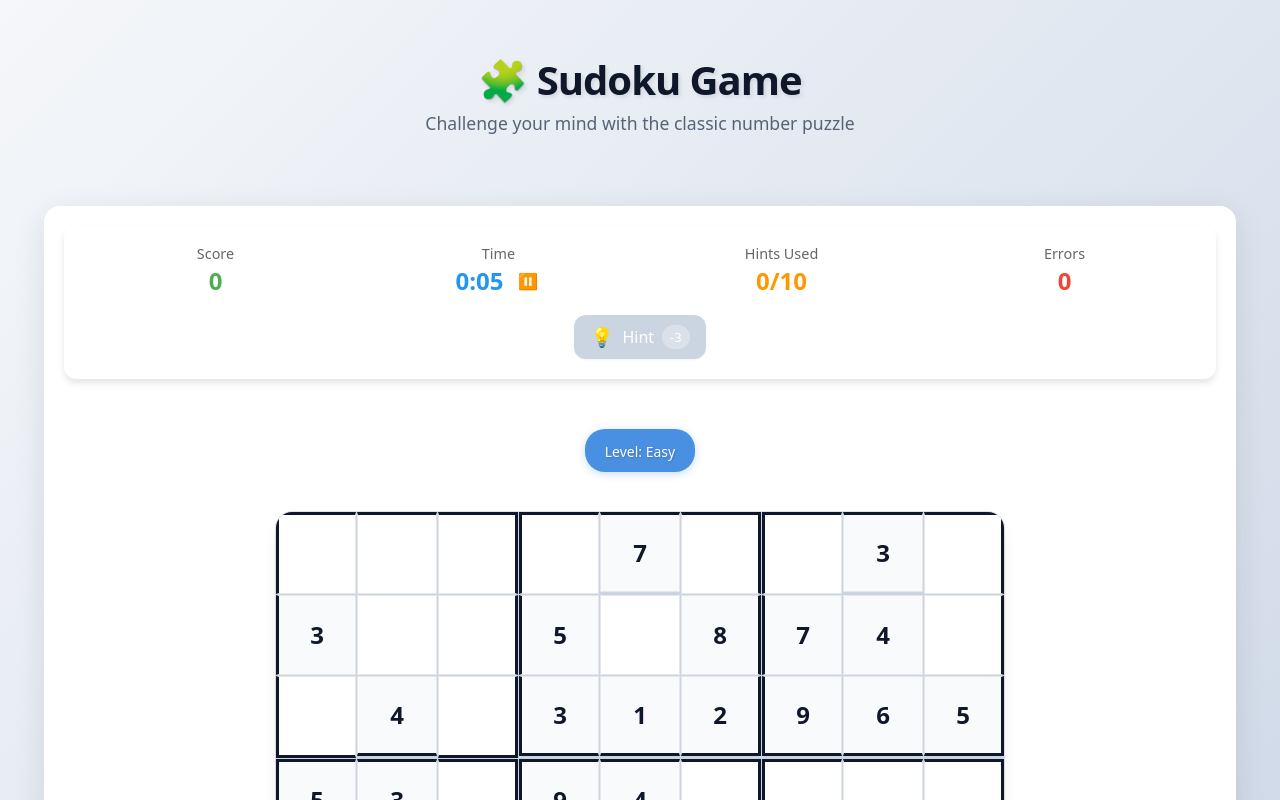
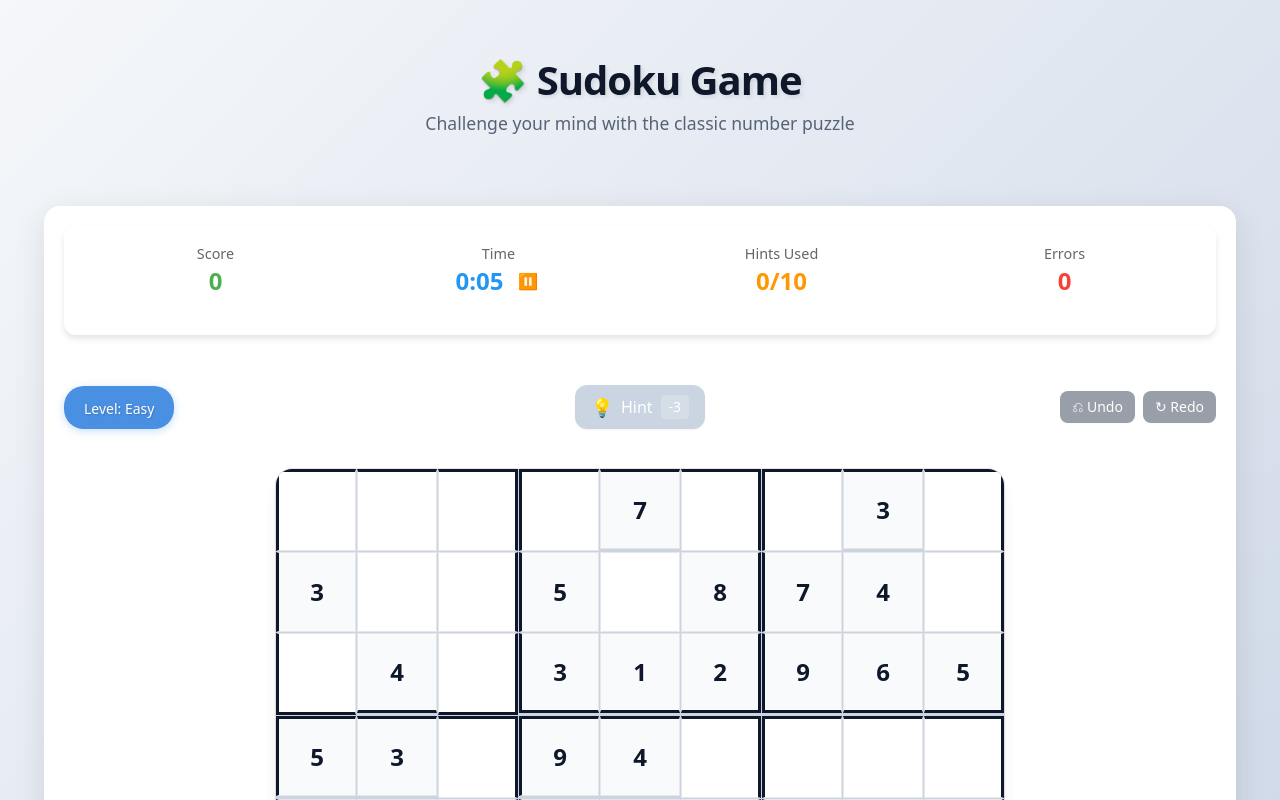
Before and after one commit to ivanapavloviic/sudoku, a Vue app in the folder sudoku-vue/: page / in a window 1280 px wide. Shown: the top 800 px of the page. Built offline with nearby package versions, Linux system fonts and the light colour scheme.

Commit message:
feature(sudoku):  undo and redo functionalities with history

```diff
--- a/sudoku-vue/src/App.vue
+++ b/sudoku-vue/src/App.vue
@@ -2,6 +2,7 @@
 import { ref, computed, onMounted, onUnmounted } from 'vue'
 import { Rank, type MaybeDigit, type Digit } from './features/sudoku/types'
 import { createNewGame, setCellValue, getHint, getCurrentTime, getGameResult, isOriginalCell, getAvailableDigits } from './features/sudoku/gameState'
+import { undo as undoAction, redo as redoAction } from './features/sudoku/gameState'
 import { loadLeaderboard, saveLeaderboard, addToLeaderboard, isLeaderboardWorthy } from './features/sudoku/scoring'
 import { isValidPlacement, isBoxCompleted } from './features/sudoku/validate'
 import type { GameState } from './features/sudoku/gameState'
@@ -269,6 +270,16 @@ const togglePause = () => {
   }
 }
 
+const undo = () => {
+  if (!gameState.value || isPaused.value) return
+  gameState.value = undoAction(gameState.value)
+}
+
+const redo = () => {
+  if (!gameState.value || isPaused.value) return
+  gameState.value = redoAction(gameState.value)
+}
+
 onMounted(() => {
   // Initialize with beginner difficulty
   startNewGame(Rank.Beginner)
@@ -333,9 +344,44 @@ onUnmounted(() => {
 
           <!-- Center Panel -->
           <div class="center-panel w-full">
-            <!-- Level Label above the board -->
-            <div class="level-label px-4 py-1.5 rounded-full bg-primary-700 text-white shadow-sm">
-              <span class="level-text text-sm font-medium">Level: {{ getDifficultyName(gameState.rank) }}</span>
+            <!-- Level + Undo/Redo row -->
+            <div class="w-full grid grid-cols-3 items-center">
+              <div class="flex justify-start">
+                <div class="level-label px-4 py-1.5 rounded-full bg-primary-700 text-white shadow-sm">
+                  <span class="level-text text-sm font-medium">Level: {{ getDifficultyName(gameState.rank) }}</span>
+                </div>
+              </div>
+              <div class="flex justify-center">
+                <button
+                  class="hint-btn inline-flex items-center gap-2 rounded-xl px-4 py-2 font-medium text-white transition shadow-sm active:scale-[.98]"
+                  :class="canUseHint ? 'bg-primary-700 hover:bg-primary-800' : 'bg-slate-300 cursor-not-allowed'"
+                  :disabled="!canUseHint"
+                  @click="useHint"
+                  :title="hintTooltip"
+                >
+                  <span class="hint-icon text-lg">💡</span>
+                  <span class="hint-text">Hint</span>
+                  <span class="hint-cost bg-white/20 rounded px-2 py-0.5 text-sm">-{{ gameState.hintCost }}</span>
+                </button>
+              </div>
+              <div class="flex items-center justify-end gap-2">
+                <button
+                  class="inline-flex items-center justify-center rounded-lg px-3 py-1.5 text-sm font-medium text-white bg-slate-700 hover:bg-slate-800 transition shadow-sm active:scale-[.98] disabled:opacity-50 disabled:cursor-not-allowed"
+                  @click="undo"
+                  :disabled="!gameState || gameState.undoStack.length === 0"
+                  title="Undo"
+                >
+                  ⎌ Undo
+                </button>
+                <button
+                  class="inline-flex items-center justify-center rounded-lg px-3 py-1.5 text-sm font-medium text-white bg-slate-700 hover:bg-slate-800 transition shadow-sm active:scale-[.98] disabled:opacity-50 disabled:cursor-not-allowed"
+                  @click="redo"
+                  :disabled="!gameState || gameState.redoStack.length === 0"
+                  title="Redo"
+                >
+                  ↻ Redo
+                </button>
+              </div>
             </div>
             <div class="board-wrapper w-full flex flex-col items-center gap-6" :class="{ 'is-paused': isPaused }" style="max-width: 100%;">
               <!-- Responsive square area driven by width (max 95vmin) -->
--- a/sudoku-vue/src/components/GameInfo.vue
+++ b/sudoku-vue/src/components/GameInfo.vue
@@ -31,19 +31,7 @@
       </div>
     </div>
 
-    <div class="hint-section flex justify-center">
-      <button
-        class="hint-btn inline-flex items-center gap-2 rounded-xl px-4 py-2 font-medium text-white transition shadow-sm active:scale-[.98]"
-        :class="canUseHint ? 'bg-primary-700 hover:bg-primary-800' : 'bg-slate-300 cursor-not-allowed'"
-        :disabled="!canUseHint"
-        @click="useHint"
-        :title="hintTooltip"
-      >
-        <span class="hint-icon text-lg">💡</span>
-        <span class="hint-text">Hint</span>
-        <span class="hint-cost bg-white/20 rounded px-2 py-0.5 text-sm">-{{ hintCost }}</span>
-      </button>
-    </div>
+    <!-- hint moved to center header -->
   </div>
 </template>
 
--- a/sudoku-vue/src/features/sudoku/gameState.ts
+++ b/sudoku-vue/src/features/sudoku/gameState.ts
@@ -25,6 +25,10 @@ export interface GameState {
   // Hint system
   maxHints: number
   hintCost: number // Current cost of next hint
+
+  // History
+  undoStack: GameSnapshot[]
+  redoStack: GameSnapshot[]
 }
 
 export interface GameResult {
@@ -34,6 +38,40 @@ export interface GameResult {
   errorsCount: number
   rank: Rank
   completed: boolean
+}
+
+interface GameSnapshot {
+  grid: Grid
+  score: number
+  hintsUsed: number
+  hintCost: number
+  errorsCount: number
+  isCompleted: boolean
+  endTime?: number
+}
+
+function takeSnapshot(state: GameState): GameSnapshot {
+  return {
+    grid: cloneGrid(state.currentGrid),
+    score: state.score,
+    hintsUsed: state.hintsUsed,
+    hintCost: state.hintCost,
+    errorsCount: state.errorsCount,
+    isCompleted: state.isCompleted,
+    endTime: state.endTime,
+  }
+}
+
+function applySnapshot(state: GameState, snap: GameSnapshot): GameState {
+  const newState = { ...state }
+  newState.currentGrid = cloneGrid(snap.grid)
+  newState.score = snap.score
+  newState.hintsUsed = snap.hintsUsed
+  newState.hintCost = snap.hintCost
+  newState.errorsCount = snap.errorsCount
+  newState.isCompleted = snap.isCompleted
+  newState.endTime = snap.endTime
+  return newState
 }
 
 /**
@@ -58,6 +96,8 @@ export function createNewGame(rank: Rank): GameState {
     errorsCount: 0,
     maxHints: 10,
     hintCost: 3, // First hint costs 3 points
+    undoStack: [],
+    redoStack: [],
   }
 
   return gameState
@@ -78,6 +118,10 @@ export function setCellValue(
   }
 
   const newState = { ...state }
+  // push snapshot for undo
+  newState.undoStack = [...state.undoStack, takeSnapshot(state)]
+  // clearing redo stack on new action
+  newState.redoStack = []
   newState.currentGrid = cloneGrid(state.currentGrid)
 
   // Check if valid BEFORE setting the value
@@ -106,6 +150,26 @@ export function setCellValue(
     newState.score += timeBonus
   }
 
+  return newState
+}
+
+export function undo(state: GameState): GameState {
+  if (state.undoStack.length === 0) return state
+  const previous = state.undoStack[state.undoStack.length - 1]!
+  const newUndo = state.undoStack.slice(0, -1)
+  const newState = applySnapshot({ ...state, undoStack: newUndo }, previous)
+  // push current snapshot to redo
+  newState.redoStack = [...state.redoStack, takeSnapshot(state)]
+  return newState
+}
+
+export function redo(state: GameState): GameState {
+  if (state.redoStack.length === 0) return state
+  const nextSnap = state.redoStack[state.redoStack.length - 1]!
+  const newRedo = state.redoStack.slice(0, -1)
+  // push current to undo
+  const newState = applySnapshot({ ...state, redoStack: newRedo }, nextSnap)
+  newState.undoStack = [...state.undoStack, takeSnapshot(state)]
   return newState
 }
 
```
